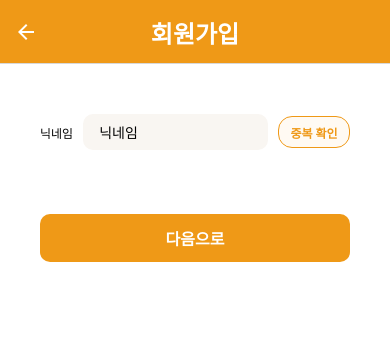
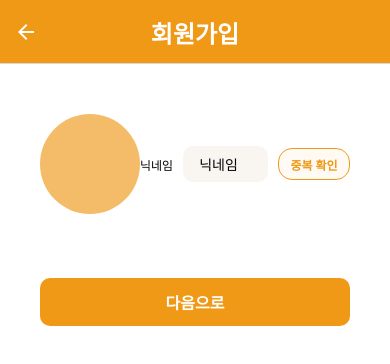
Before and after one commit to ryan0507/BurnIN, a React Native app: screen /SignUp in a window 390 px wide. Shown: the top 364 px of the page. Built offline with nearby package versions, Linux system fonts and the light colour scheme.

Commit message:
Feat: Profile Img Uploader

```diff
--- /dev/null
+++ b/components/CircularBtn.js
@@ -0,0 +1,34 @@
+import React from 'react';
+import {View, Pressable, Text, StyleSheet, Platform} from 'react-native';
+
+function CircularBtn({onPress, title}) {
+  return (
+    <View style={styles.block}>
+      <Pressable onPress={onPress} android_ripple={{color: '#ffffff'}}>
+        <Text style={styles.text}>{title}</Text>
+      </Pressable>
+    </View>
+  );
+}
+
+export default CircularBtn;
+
+const styles = StyleSheet.create({
+  block: {
+    borderRadius: 55,
+    height: 110,
+    width: 110,
+    alignItems: 'center',
+    justifyContent: 'center',
+    backgroundColor: '#ef9917',
+    marginBottom: 28,
+  },
+  text: {
+    fontWeight: '600',
+    fontSize: 24,
+    color: '#ffffff',
+  },
+  margin: {
+    marginBottom: 8,
+  },
+});
--- /dev/null
+++ b/components/PhotoInput.js
@@ -0,0 +1,46 @@
+import React, {useState, useContext} from 'react';
+import {View, Pressable, StyleSheet, Platform, Image} from 'react-native';
+import {launchImageLibrary} from 'react-native-image-picker';
+import SignUpContext from '../contexts/SignUpContext';
+
+function PhotoInput() {
+  const [response, setResponse] = useState();
+  const {createChangeTextHandler} = useContext(SignUpContext);
+  const onChange = createChangeTextHandler('photo');
+  const onSelectImage = () => {
+    launchImageLibrary(
+      {
+        mediaType: 'photo',
+        maxWidth: 512,
+        maxHeight: 512,
+        includeBase64: Platform.OS === 'android',
+      },
+      res => {
+        if (res.didCancel) {
+          return;
+        }
+        setResponse(res);
+        onChange(response.assets);
+      },
+    );
+  };
+  return (
+    <View style={styles.block}>
+      <Pressable onPress={onSelectImage}>
+        <Image style={styles.photo} source={{uri: response?.assets[0]?.uri}} />
+      </Pressable>
+    </View>
+  );
+}
+
+export default PhotoInput;
+
+const styles = StyleSheet.create({
+  block: {},
+  photo: {
+    width: 100,
+    height: 100,
+    borderRadius: 50,
+    backgroundColor: 'rgba(239,153,23,0.65)',
+  },
+});
--- a/modules/Calculations.js
+++ b/modules/Calculations.js
@@ -22,6 +22,6 @@ export const calDistance = (lat1, lon1, lat2, lon2) => {
 };
 
 export const calCalories = (weight, sec) => {
-  const min = parseInt(sec / 60);
+  const min = parseInt(sec / 1000 / 60);
   return 10 * 3.5 * weight * min * 5;
 };
--- a/navigations/MainTab.js
+++ b/navigations/MainTab.js
@@ -13,22 +13,24 @@ function MainTab() {
     <Tab.Navigator
       screenOptions={{
         showLabel: false,
-      }}>
-      <Tab.Screen
-        name="WorkOut"
-        component={WorkOutScreen}
-        options={{
-          tabBarIcon: ({color, size}) => (
-            <Icon name="directions-run" size={size} color={color} />
-          ),
-        }}
-      />
+      }}
+      initialRouteName="WorkOut">
       <Tab.Screen
         name="Race"
         component={RaceScreen}
         options={{
           tabBarIcon: ({color, size}) => (
             <Icon name="flag" size={size} color={color} />
+          ),
+        }}
+      />
+      <Tab.Screen
+        name="WorkOut"
+        component={WorkOutScreen}
+        options={{
+          headerShown: false,
+          tabBarIcon: ({color, size}) => (
+            <Icon name="directions-run" size={size} color={color} />
           ),
         }}
       />
--- a/screens/main/WorkOutScreen.js
+++ b/screens/main/WorkOutScreen.js
@@ -1,8 +1,9 @@
 import React, {useEffect, useRef} from 'react';
-import {View, Text, Button} from 'react-native';
+import {View, StyleSheet} from 'react-native';
 import {hasPermission} from '../../modules/LocationPermission';
 import Geolocation from 'react-native-geolocation-service';
 import {useNavigation} from '@react-navigation/native';
+import CircularBtn from '../../components/CircularBtn';
 
 function WorkOutScreen() {
   const navigation = useNavigation();
@@ -43,10 +44,9 @@ function WorkOutScreen() {
   }, []);
 
   return (
-    <View>
-      <Text>WorkOut</Text>
-      <Button
-        title="run"
+    <View style={styles.block}>
+      <CircularBtn
+        title="시작"
         onPress={() => {
           navigation.navigate('RunStack', {
             screen: 'RunningScreen',
@@ -59,3 +59,11 @@ function WorkOutScreen() {
 }
 
 export default WorkOutScreen;
+
+const styles = StyleSheet.create({
+  block: {
+    flex: 1,
+    justifyContent: 'flex-end',
+    alignItems: 'center',
+  },
+});
--- a/screens/run/RunningScreen.js
+++ b/screens/run/RunningScreen.js
@@ -29,16 +29,20 @@ function RunningScreen({route}) {
     }
     watchId.current = Geolocation.watchPosition(
       position => {
+        console.log('position updated');
         console.log(position);
         // 30초 단위로
 
         // 페이스 업데이트
-        // 소모 칼로리 업데이트
-        setCalories(calCalories(52, nowTime.current)); // 나중에 실제 유저 몸무게로 업데이트 해줘야 함
+        // 소모 칼로리
+        setCalories(calCalories(52, realtime.current)); // 나중에 실제 유저 몸무게로 업데이트 해줘야 함
+        console.log(calories);
         // 거리 계산해서 업데이트
         const newLat = position.coords.latitude;
         const newLon = position.coords.longitude;
-        setTotalDist(calDistance(currentLat, currentLon, newLat, newLon));
+        setTotalDist(
+          calDistance(currentLat.current, currentLon.current, newLat, newLon),
+        );
         currentLat.current = newLat;
         currentLon.current = newLon;
         console.log(totalDist);
--- a/screens/signUp/SignUpInput.js
+++ b/screens/signUp/SignUpInput.js
@@ -2,6 +2,7 @@ import React, {useContext} from 'react';
 import {View, Text, StyleSheet} from 'react-native';
 import SignUpContext from '../../contexts/SignUpContext';
 import UnderlinedInput from '../../components/UnderlinedInput';
+import PhotoInput from '../../components/PhotoInput';
 import CustomSmallBtn from '../../components/CustomSmallBtn';
 
 function SignUpInput({field, getPhoto, placeholder, smallBtn, ...rest}) {
@@ -13,6 +14,7 @@ function SignUpInput({field, getPhoto, placeholder, smallBtn, ...rest}) {
 
   return (
     <View style={styles.block}>
+      {getPhoto && <PhotoInput />}
       <Text style={styles.text}>{placeholder}</Text>
       <UnderlinedInput
         placeholder={placeholder}
--- a/screens/signUp/SignUpStack.js
+++ b/screens/signUp/SignUpStack.js
@@ -50,7 +50,7 @@ function GetNickname({navigation}) {
   };
   return (
     <InputScreen>
-      <SignUpInput field="nickname" placeholder="닉네임" smallBtn />
+      <SignUpInput field="nickname" placeholder="닉네임" smallBtn getPhoto />
       <CustomBtn title="다음으로" onPress={onPress} />
     </InputScreen>
   );
@@ -78,7 +78,9 @@ function GetHeightWeight({navigation}) {
         // 응답 성공 시 Main으로 화면 이동
         navigation.navigate('MainTab');
       })
-      .catch(() => {});
+      .catch(error => {
+        console.log(error);
+      });
   };
 
   return (
```
Also changed, not shown: 1 other file (tests, documents, lock files or other folders).
